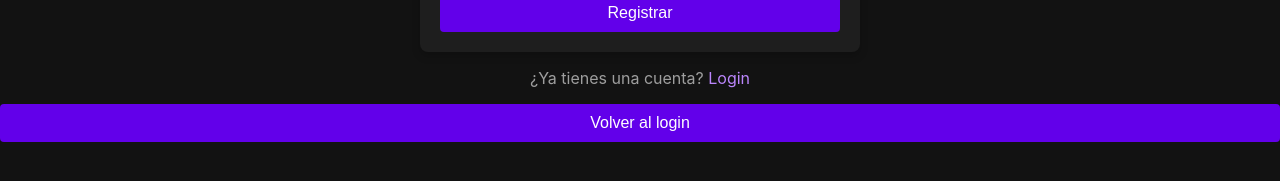
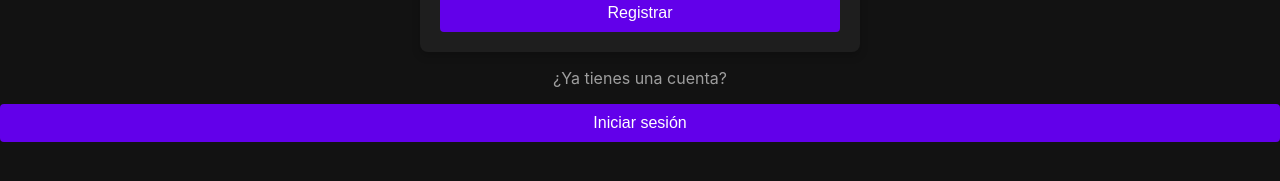
Before and after one commit to addh-duck-hack/Duck-Hack.cloud, a React (Create React App) app in the folder frontend-admin/: page / in a window 1280 px wide. Both pictures are taken after a click on the button "Crear cuenta nueva". Shown: the part 527-708 px from the top of the page. Built offline with nearby package versions, Linux system fonts and the light colour scheme.

Commit message:
Se repara bug de link que dirige al login, asi como eliminar el boton doble

```diff
--- a/frontend-admin/src/components/Login.js
+++ b/frontend-admin/src/components/Login.js
@@ -95,10 +95,7 @@ const Login = () => {
         ) : (
           <div>
             <h3>Crear cuenta</h3>
-            <RegisterUser />
-            <div style={{ marginTop: '0.5rem' }}>
-              <button type="button" onClick={() => setShowRegister(false)}>Volver al login</button>
-            </div>
+            <RegisterUser onBack={() => setShowRegister(false)} />
           </div>
         )}
         </>
--- a/frontend-admin/src/components/RegisterUser.js
+++ b/frontend-admin/src/components/RegisterUser.js
@@ -2,7 +2,7 @@ import React, { useState, useEffect } from "react";
 import axios from "axios";
 import { Link } from "react-router-dom";
 
-const RegisterUser = () => {
+const RegisterUser = ({ onBack }) => {
   const [userData, setUserData] = useState({
     name: "",
     email: "",
@@ -118,9 +118,16 @@ const RegisterUser = () => {
       {error && <p style={{ color: 'var(--ColorResalte)' }}>{error}</p>}
       {message && <p>{message}</p>}
 
-      <p>
-        ¿Ya tienes una cuenta? <Link to="/">Login</Link>
-      </p>
+      {onBack ? (
+        <div>
+          <p>¿Ya tienes una cuenta?</p>
+          <button type="button" onClick={onBack}>Iniciar sesión</button>
+        </div>
+      ) : (
+        <p>
+          ¿Ya tienes una cuenta? <Link to="/">Login</Link>
+        </p>
+      )}
     </div>
   );
 };
```
